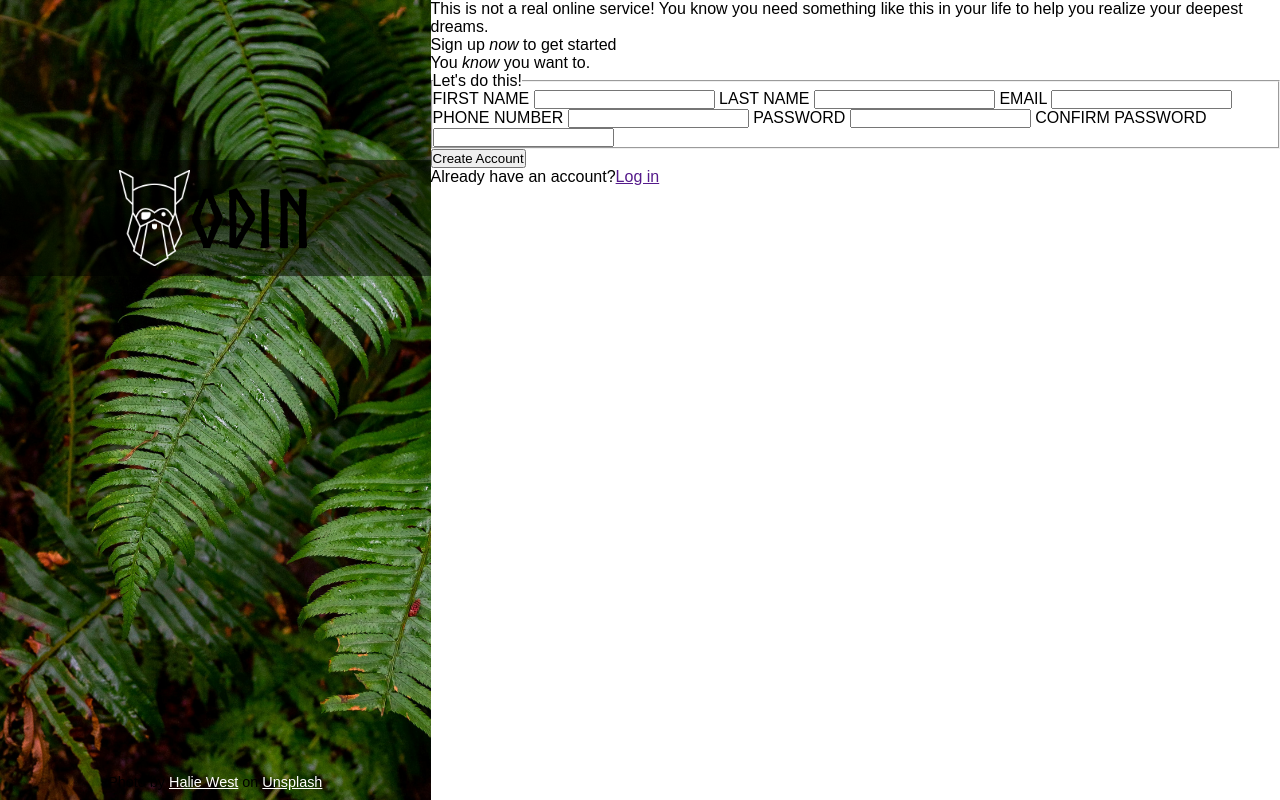
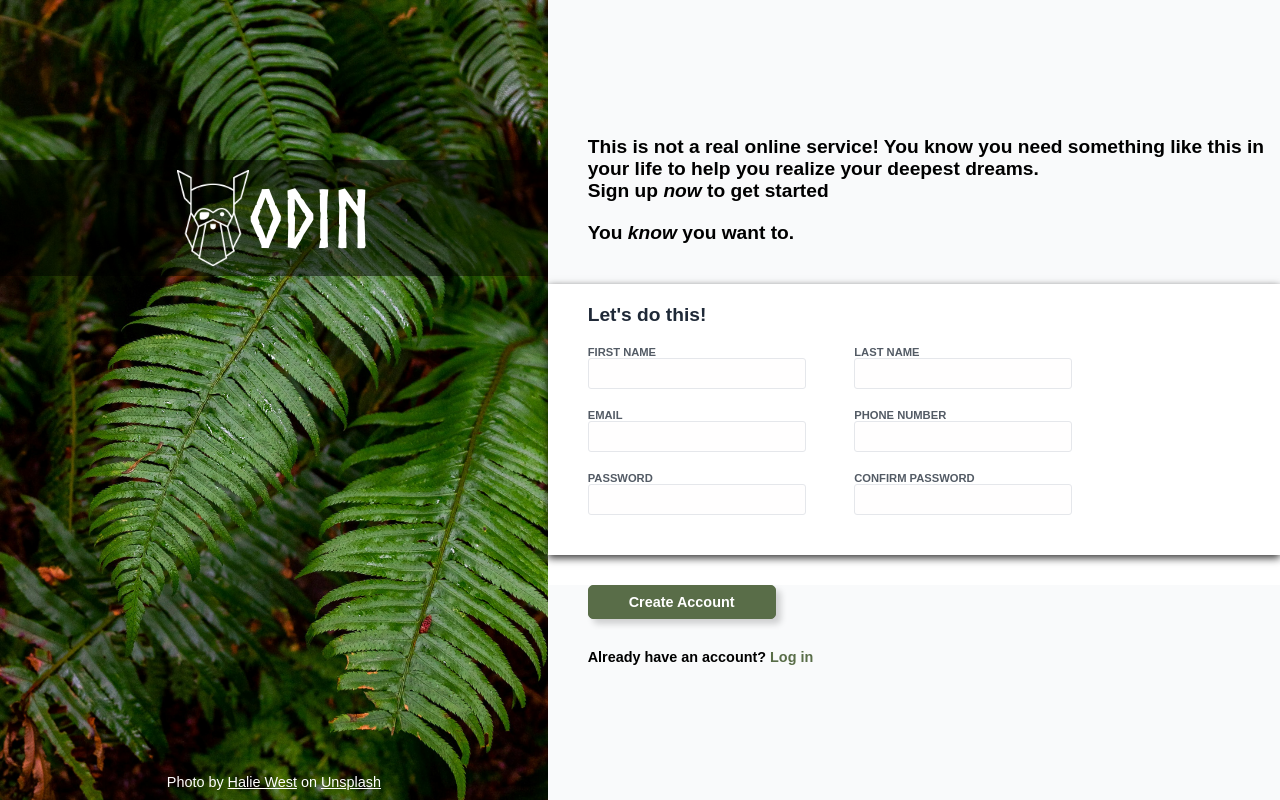
Before and after one commit to marcdtnguyen/sign-up-form-re, a plain HTML site: page index.html in a window 1280 px wide. Drawn offline with Linux system fonts and the light colour scheme.

Commit message:
Style right-side

```diff
--- a/index.html
+++ b/index.html
@@ -19,14 +19,17 @@
         </p>
     </div>
     <div class="right-container">
+        <section class="top">
             <p>This is not a real online service! You know you need something like this in your life to help you realize
                 your
                 deepest dreams.</p>
             <p>Sign up <em>now</em> to get started</p>
             <p>You <em>know</em> you want to.</p>
+        </section>
         <form action="" method="post" id="sign-up">
             <fieldset>
                 <legend>Let's do this!</legend>
+                <div class="inputs">
                     <label for="fname">
                         FIRST NAME
                         <input type="text" name="fname" id="name">
@@ -51,10 +54,13 @@
                         CONFIRM PASSWORD
                         <input type="password" name="cpword" id="cpword">
                     </label>
+                </div>
             </fieldset>
         </form>
+        <section class="bottom">
             <button type="submit" form="sign-up">Create Account</button>
-        <p>Already have an account?<a href="">Log in</a></p>
+            <p>Already have an account?<a href=""> Log in</a></p>
+        </section>
     </div>
 </body>
 
--- a/style.css
+++ b/style.css
@@ -23,6 +23,7 @@ body {
     flex-direction: column;
     text-align: center;
     width: 70%;
+    color: white;
 }
 
 .banner {
@@ -53,3 +54,106 @@ body {
 .left-container a {
     color: white;
 }
+
+.right-container {
+    display: flex;
+    flex-direction: column;
+}
+
+.top,
+.bottom {
+    background-color: #f9fafb;
+    color: black;
+    font-weight: bolder;
+    flex-grow: 1;
+}
+
+.top {
+    font-size: 1.2rem;
+    display: flex;
+    flex-direction: column;
+    justify-content: flex-end;
+}
+
+.top p:nth-last-child(1) {
+    margin: 20px 0 40px 0;
+}
+
+form {
+    background-color: white;
+    color: black;
+    font-weight: 700;
+    padding: 20px 0 40px 0;
+    box-shadow: 0px 3px 8px 0px rgba(0,0,0,0.8);
+}
+
+label {
+    color: #535b65;
+    display: flex;
+    flex-direction: column;
+    font-size: 0.7rem;
+    width: 45%;
+}
+
+input {
+    appearance: none;
+    outline: none;
+    background-color: #fffefe;
+    border: #e5e7eb 1px solid;
+    border-radius: 3px;
+    color: black;
+    padding: 7px;
+}
+
+fieldset {
+    border: none;
+}
+
+legend {
+    color: #1f2937;
+    font-size: 1.2rem;
+}
+
+.inputs {
+    display: flex;
+    flex-wrap: wrap;
+    justify-content: space-between;
+    row-gap: 20px;
+    padding: 20px 30% 0 0;
+}
+
+input:focus {
+    border: 1px solid #476fdf;
+    box-shadow: 3px 3px 8px 0px rgba(0,0,0,0.45);
+}
+
+.top,
+form,
+.bottom {
+    padding-left: 40px;
+}
+
+.bottom {
+    margin-top: 30px;
+}
+
+.bottom button {
+    background-color: #596D48;
+    color: white;
+    border: solid 1px #596D48;
+    font-weight: bold;
+    font-size: 0.9rem;
+    padding: 8px 40px;
+    border-radius: 5px;
+    box-shadow: 5px 5px 6px 0px rgba(0,0,0,0.17);
+}
+
+.bottom p {
+    font-size: 0.9rem;
+    margin-top: 30px;
+}
+
+.bottom a {
+    text-decoration: none;
+    color: #596D48;
+}
```
Lines whose indentation alone changed are shown as unchanged.
